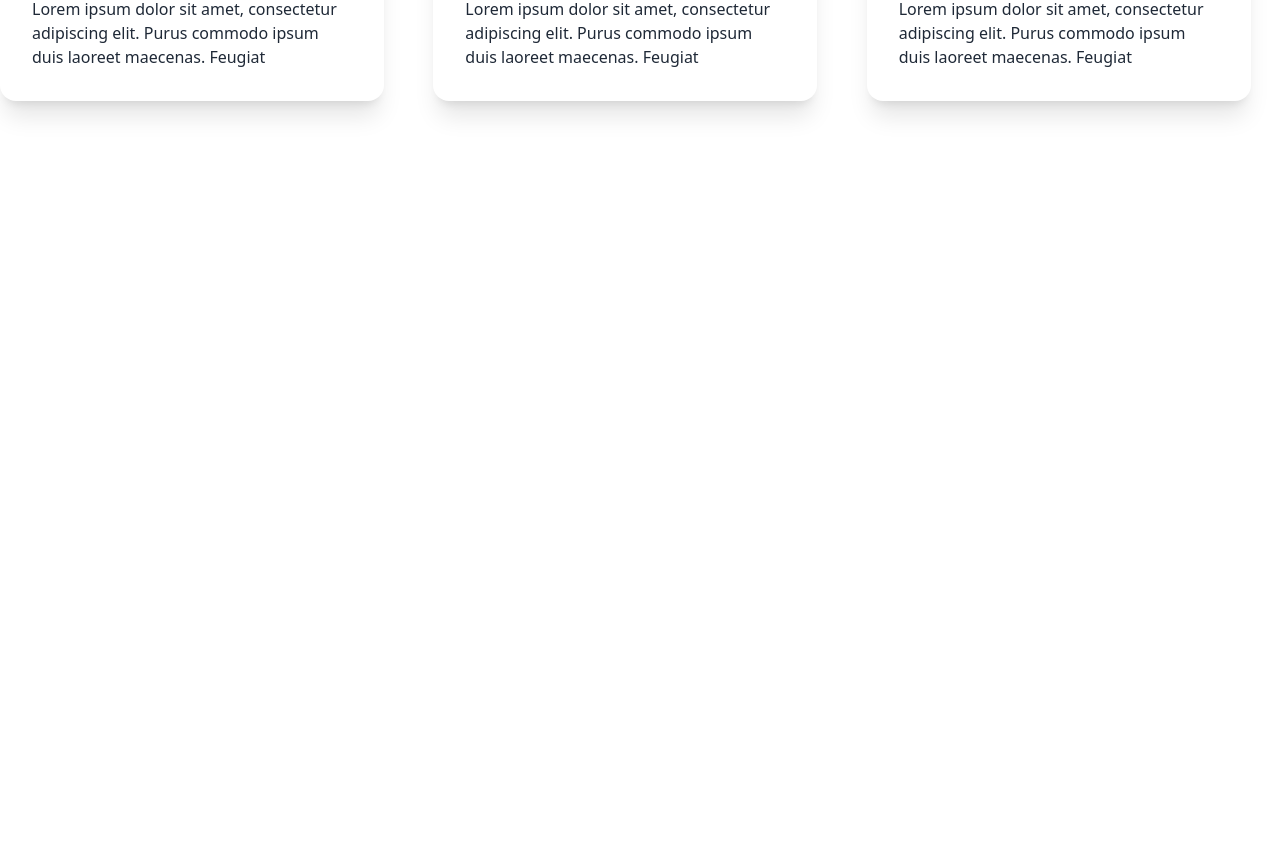
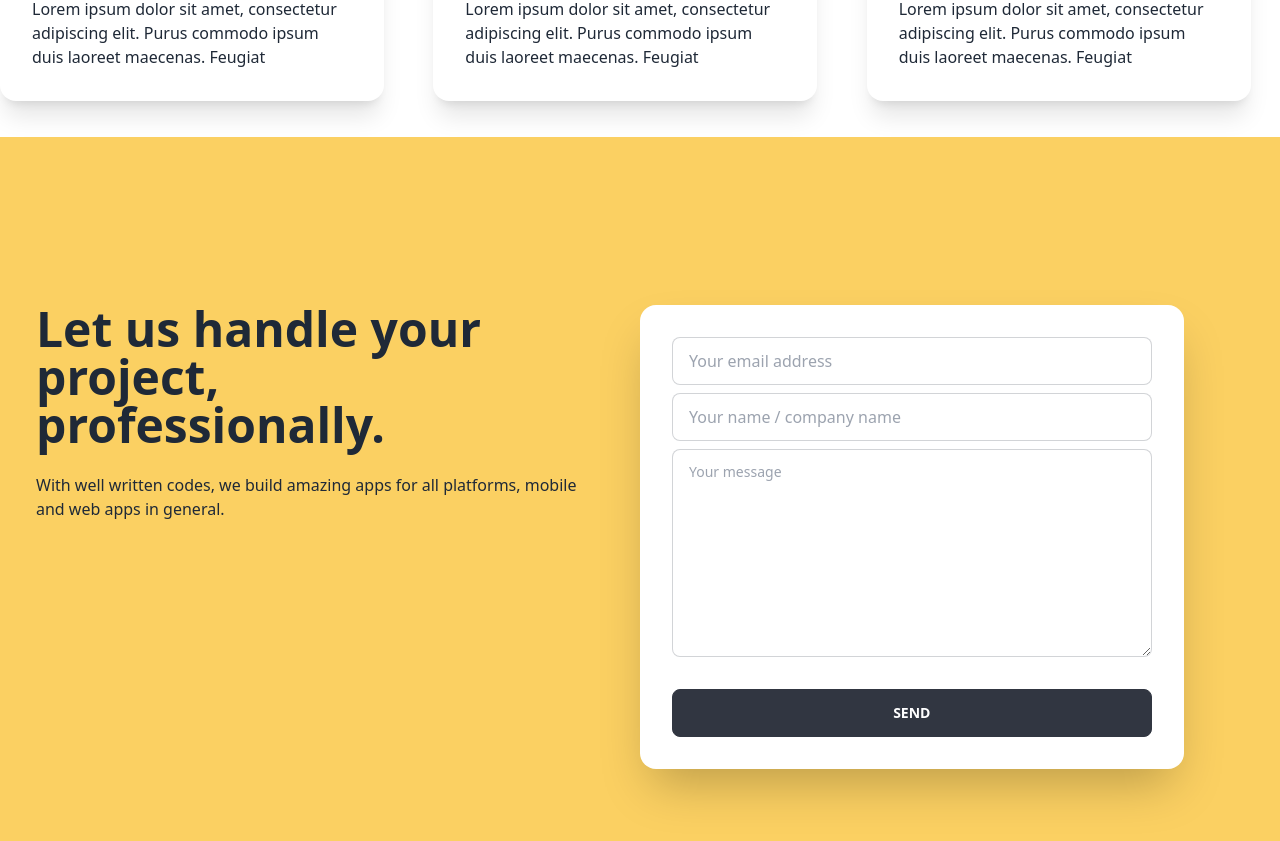
Before and after one commit to rumon5h/creative-agency-client, a React (Create React App) app: page / in a window 1280 px wide. Shown: the part 2180-3021 px from the top of the page. Before the commit the page ends 2317 px from the top, so only its background shows below. Built offline with nearby package versions, Linux system fonts and the light colour scheme.

Commit message:
Contact form done

```diff
--- /dev/null
+++ b/src/components/Contact/Contact.js
@@ -0,0 +1,37 @@
+import React from 'react';
+
+const Contact = () => {
+    return (
+        <div class="hero min-h-screen p-9 bg-[#FBD062]">
+            <div class="grid grid-cols-2">
+                <div class="text-center w-[90%] lg:text-left">
+                    <h1 class="text-5xl font-bold">Let us handle your project, professionally.</h1>
+                    <p class="py-6">With well written codes, we build amazing apps for all platforms, mobile and web apps in general.</p>
+                </div>
+                <div class="card w-[90%] shadow-2xl bg-base-100">
+                    <div class="card-body">
+                        <div class="form-control">
+
+                            <input type="text" placeholder="Your email address" class="input input-bordered" />
+                        </div>
+                        <div class="form-control">
+
+                            <input type="text" placeholder="Your name / company name" class="input input-bordered" />
+
+                        </div>
+                        <div class="form-control">
+
+                        <textarea class="textarea h-52 textarea-bordered"  placeholder="Your message"></textarea>
+
+                        </div>
+                        <div class="form-control mt-6">
+                            <button class="btn btn-active">Send</button>
+                        </div>
+                    </div>
+                </div>
+            </div>
+        </div>
+    );
+};
+
+export default Contact;
--- a/src/components/Home/Home.js
+++ b/src/components/Home/Home.js
@@ -1,5 +1,6 @@
 import React from 'react';
 import Company from '../Company/Company';
+import Contact from '../Contact/Contact';
 import Feedback from '../Feedback/Feedback';
 import Header from '../Header/Header';
 import Services from '../Services/Services';
@@ -13,6 +14,7 @@ const Home = () => {
             <Services></Services>
             <Works></Works>
             <Feedback></Feedback>
+            <Contact></Contact>
         </div>
     );
 };
```
